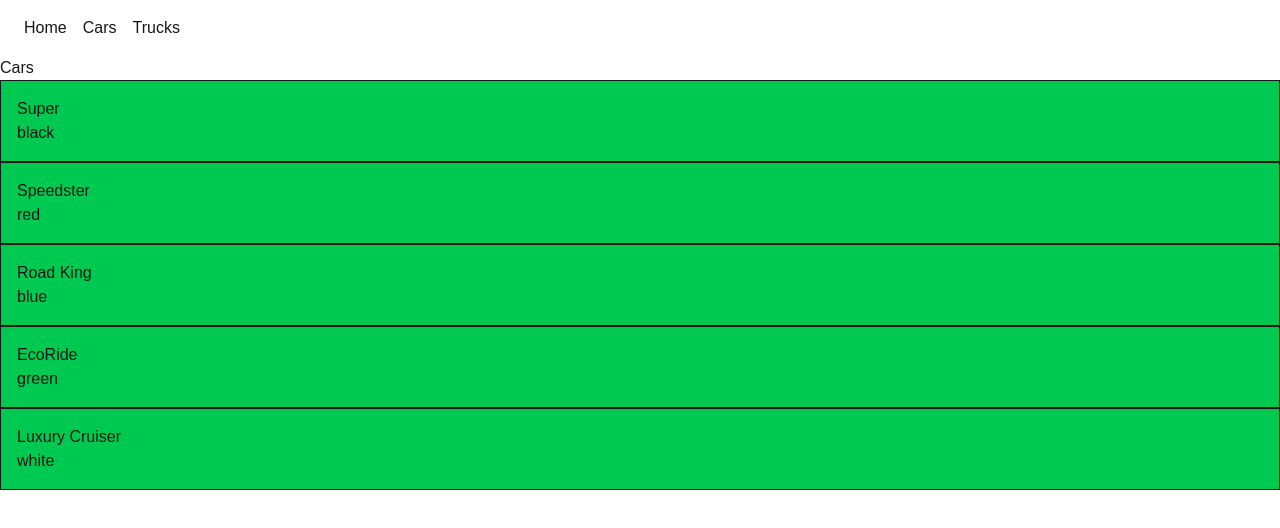
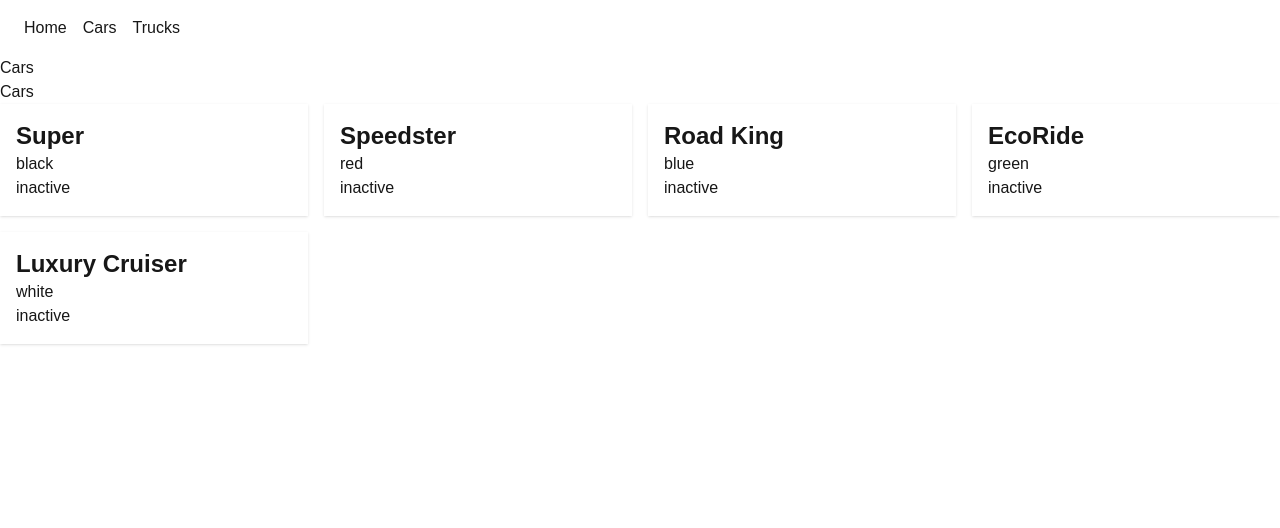
Before and after one commit to 23arch/NREACT, a Next.js app: page /cars in a window 1280 px wide. Shown: the top 528 px of the page. Built offline with nearby package versions, Linux system fonts and the light colour scheme.

Commit message:
Die Videos erledigt, TailwindCSS klappt nicht ganz (Frage im Unterricht)

```diff
--- /dev/null
+++ b/app/cars/CarList.tsx
@@ -0,0 +1,16 @@
+import { Car } from '@/lib/types/types'
+import React from 'react'
+import Card from '../components/ui/cars/Card'
+
+type Props = { cars: Car[] }
+
+export default function CarList({ cars }: Props) {
+    return (
+        <div>
+            <h1>Cars</h1>
+            <div className='grid grid-cols-2 md:grid-cols-4 gap-4'>
+                {cars.map((car: Car) =>
+                    <Card car={car} />)}</div>
+        </div>
+    )
+}
--- a/app/cars/page.tsx
+++ b/app/cars/page.tsx
@@ -1,6 +1,7 @@
 import React from 'react'
 import Card from '../components/ui/cars/Card'
 import { Car } from '@/lib/types/types';
+import CarList from './CarList';
 
 type Props = {}
 
@@ -58,7 +59,7 @@
     return (
         <div>
             <h1>Cars</h1>
-            {cars.map((car: Car) => <Card car={car} />)}
+            <CarList cars={cars} />
         </div>
     )
 }
--- a/app/components/ui/cars/Card.tsx
+++ b/app/components/ui/cars/Card.tsx
@@ -1,13 +1,20 @@
+"use client";
 import { Car } from '@/lib/types/types'
-import React from 'react'
+import React, { useState } from 'react'
 
 type Props = { car: Car }
 
 export default function Card({ car }: Props) {
+    const [isActive, setIsActive] = useState(false); //Sowie eine Gedächtnisvariable in Java
     return (
-        <div className='bg-green-500 border p-4'>
-            <h2>{car.name}</h2>
+        <div
+            className={'shadow p-4 hover:cursor-pointer ${isActive?"bg-amber-200":"bg-gray-200}'}
+            onClick={() => {
+                setIsActive(!isActive);
+            }}>
+            <h2 className='font-bold text-2xl'>{car.name}</h2>
             <div>{car.color}</div>
+            {isActive ? "active" : "inactive"}
         </div>
     )
 }
```
